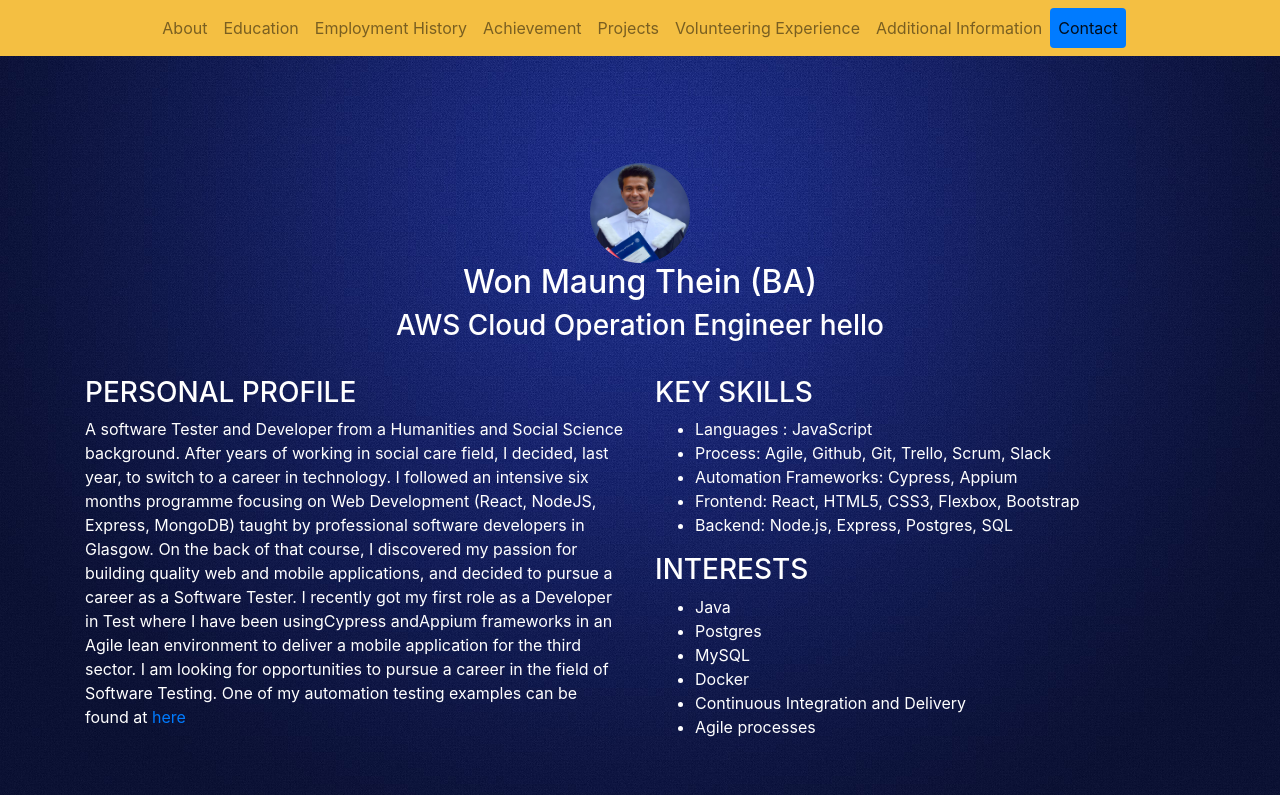
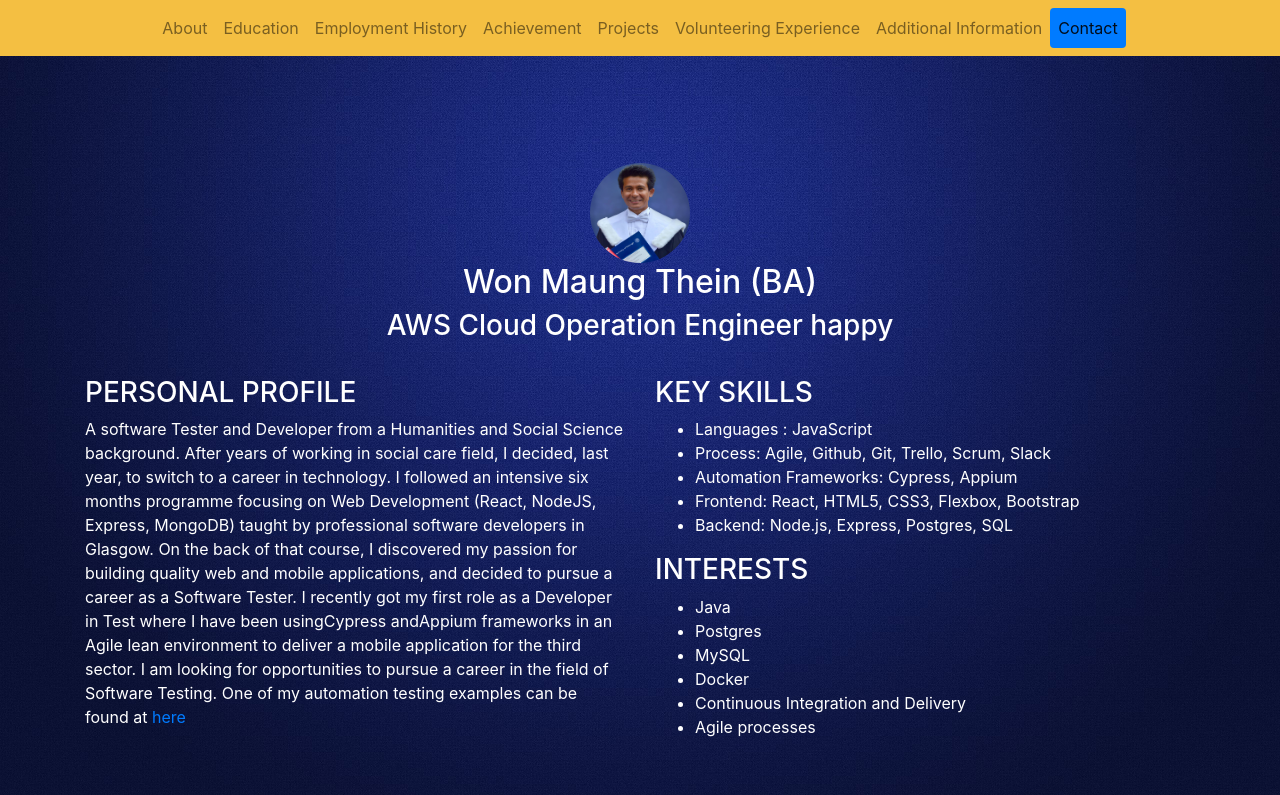
Before and after one commit to wonmaungthein/AWS-re-start-project, a website: page index.html in a window 1280 px wide. Shown: the top 795 px of the page. Drawn offline with nearby package versions, Linux system fonts and the light colour scheme.

Commit message:
Update index.html

```diff
--- a/index.html
+++ b/index.html
@@ -77,7 +77,7 @@
 				<div class="aboutMe">
 					<img class="logo" src="me.jpg" alt "myphoto" />
 					<h2>Won Maung Thein (BA)</h2>
-					<h3>AWS Cloud Operation Engineer hello<h3>
+					<h3>AWS Cloud Operation Engineer happy<h3>
 				</div>
 				<div class="row profile-Skillscontainer">
 					<div class="col-sm Profile">
```
